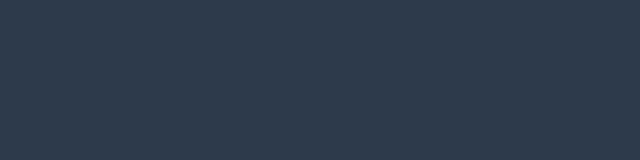
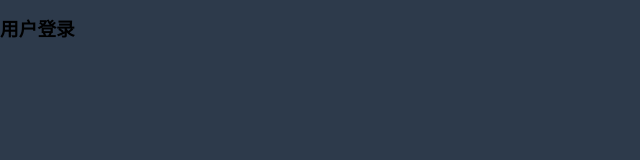
Before and after one commit to Milkdaidai/vue2-demo, a Vue app in the folder vue2-demo/: page / in a window 1280 px wide. Shown: the top 160 px of the page, without its empty margins (0-640 px from the left). Built offline with nearby package versions, Linux system fonts and the light colour scheme.

Commit message:
normalize.css 初始化

```diff
--- a/vue2-demo/package.json
+++ b/vue2-demo/package.json
@@ -9,6 +9,7 @@
   },
   "dependencies": {
     "core-js": "^3.8.3",
+    "element-ui": "^2.15.9",
     "node-sass": "^6.0.1",
     "normalize.css": "^8.0.1",
     "sass-loader": "^10.3.1",
--- a/vue2-demo/src/main.js
+++ b/vue2-demo/src/main.js
@@ -4,10 +4,10 @@
 import store from './store';
 import '@/styles/index.scss'; // global css
 import 'normalize.css/normalize.css'; // A modern alternative to CSS resets
-// import ElementUI from 'element-ui';
+import ElementUI from 'element-ui';
 Vue.config.productionTip = false;
 // set ElementUI lang to EN
-// Vue.use(ElementUI);
+Vue.use(ElementUI);
 new Vue({
   router,
   store,
--- a/vue2-demo/src/views/login/loginIndex.vue
+++ b/vue2-demo/src/views/login/loginIndex.vue
@@ -1,8 +1,29 @@
 <template>
-  <div class="login-container"></div>
+  <div class="login-container">
+    <el-form
+      ref="loginFrom"
+      :v-model="loginFrom"
+      :rules="loginRules"
+      class="login-form"
+      auto-complete="on"
+      label-position="left"
+    >
+      <div class="title-container">
+        <h3 class="title">用户登录</h3>
+      </div>
+    </el-form>
+  </div>
 </template>
 <script>
-export default {};
+export default {
+  name: 'loginIndex',
+  data() {
+    return {
+      loginFrom: {},
+      loginRules: {},
+    };
+  },
+};
 </script>
 <style lang="scss">
 /* 修复input 背景不协调 和光标变色 */
```
Also changed, not shown: 1 other file (tests, documents, lock files or other folders).
